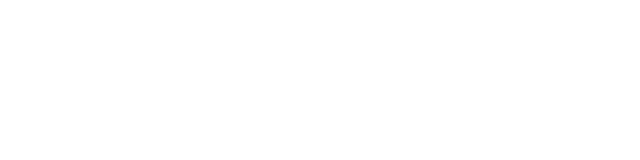
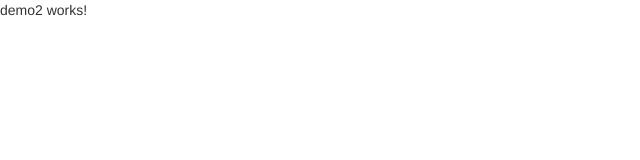
Before and after one commit to raje3424/load-website, an Angular app: page /requirement in a window 1280 px wide. Shown: the top 160 px of the page, without its empty margins (0-640 px from the left). Built offline with nearby package versions, Linux system fonts and the light colour scheme.

Commit message:
module structuer
DONE!!!

```diff
--- /dev/null
+++ b/src/app/requirement-module/demo2/demo2.component.html
@@ -0,0 +1,3 @@
+<p>
+  demo2 works!
+</p>
--- /dev/null
+++ b/src/app/requirement-module/demo2/demo2.component.ts
@@ -0,0 +1,15 @@
+import { Component, OnInit } from '@angular/core';
+
+@Component({
+  selector: 'app-demo2',
+  templateUrl: './demo2.component.html',
+  styleUrls: ['./demo2.component.css']
+})
+export class Demo2Component implements OnInit {
+
+  constructor() { }
+
+  ngOnInit() {
+  }
+
+}
--- a/src/app/requirement-module/requirement-module.module.ts
+++ b/src/app/requirement-module/requirement-module.module.ts
@@ -3,6 +3,7 @@ import { CommonModule } from '@angular/common';
 
 import { RequirementRoutingModule } from './requirement-routing.module';
 import { RequirementComponent } from './requirement.component';
+import { Demo2Component } from './demo2/demo2.component';
 
 @NgModule({
   imports: [
@@ -10,7 +11,8 @@ import { RequirementComponent } from './requirement.component';
     RequirementRoutingModule
   ],
   declarations: [
-    RequirementComponent
+    RequirementComponent,
+    Demo2Component
   ]
 })
 export class RequirementModuleModule { }
--- a/src/app/requirement-module/requirement.component.html
+++ b/src/app/requirement-module/requirement.component.html
@@ -1 +1,2 @@
 <h1>hiiii!!!!</h1>
+<router-outlet></router-outlet>
```
Also changed, not shown: src/app/requirement-module/requirement-routing.module.ts (+13 -4 lines), src/app/requirement-module/demo2/demo2.component.css (added), 1 other file (tests, documents, lock files or other folders).
